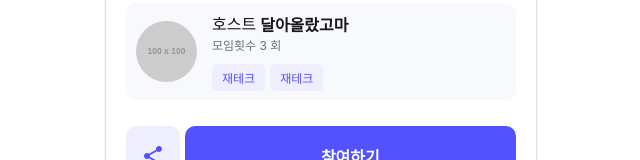
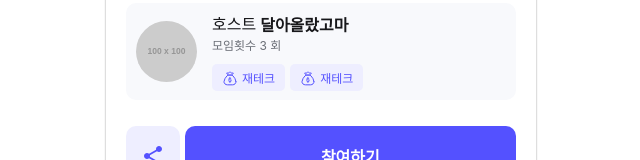
Before and after one commit to PICK-PLE/PICKPLE-client, a React (Vite) app: page /class in a window 1280 px wide. Shown: the part 584-744 px from the top of the page, without its empty margins (319-959 px from the left). Built offline with nearby package versions, Linux system fonts and the light colour scheme; a web font is replaced by a local one.

Commit message:
fix: .small svg파일 이슈 해결

```diff
--- a/src/constants/category.tsx
+++ b/src/constants/category.tsx
@@ -1,3 +1,16 @@
+import {
+  IcEmploymentSmall,
+  IcHealthSmall,
+  IcHobbySmall,
+  IcInvestmentSmall,
+  IcLanguageSmall,
+  IcLifestyleSmall,
+  IcMindSmall,
+  IcNjobSmall,
+  IcProductivitySmall,
+  IcStartupSmall,
+} from '@svg';
+import { ReactNode } from 'react';
 import {
   EmploymentFillImage,
   EmploymentFillSelectedImage,
@@ -52,6 +65,10 @@ interface CategoryIcon {
 
 interface CategoryName {
   [key: string]: string;
+}
+
+interface CategorySmallIconType {
+  [key: string]: ReactNode;
 }
 
 export const CATEGORY_ICON: CategoryIcon = {
@@ -117,6 +134,19 @@ export const CATEGORY_ICON: CategoryIcon = {
   },
 };
 
+export const CATEGORY_SMALL_ICON: CategorySmallIconType = {
+  njob: <IcNjobSmall />,
+  investment: <IcInvestmentSmall />,
+  startup: <IcStartupSmall />,
+  employment: <IcEmploymentSmall />,
+  productivity: <IcProductivitySmall />,
+  lifestyle: <IcLifestyleSmall />,
+  health: <IcHealthSmall />,
+  mind: <IcMindSmall />,
+  hobby: <IcHobbySmall />,
+  language: <IcLanguageSmall />,
+};
+
 export const CATEGORY_NAME: CategoryName = {
   njob: 'N잡',
   investment: '재테크',
--- a/src/constants/index.ts
+++ b/src/constants/index.ts
@@ -1,5 +1,5 @@
 import routePath from './routePath';
 import * as graphicImage from './graphics';
-import { CATEGORY_ICON, CATEGORY_NAME } from './category';
+import { CATEGORY_ICON, CATEGORY_NAME, CATEGORY_SMALL_ICON } from './category';
 
-export { routePath, graphicImage, CATEGORY_ICON, CATEGORY_NAME };
+export { routePath, graphicImage, CATEGORY_ICON, CATEGORY_NAME, CATEGORY_SMALL_ICON };
--- a/src/pages/class/components/HostInfoCard/HostInfoCard.tsx
+++ b/src/pages/class/components/HostInfoCard/HostInfoCard.tsx
@@ -1,5 +1,5 @@
 import { Image, Label } from '@components';
-import { CATEGORY_ICON, CATEGORY_NAME } from '@constants';
+import { CATEGORY_NAME, CATEGORY_SMALL_ICON } from '@constants';
 import { HOST_INFO_DATA } from 'src/constants/mocks/hostInfoCardData';
 
 import {
@@ -42,7 +42,7 @@ const HostInfoCard = () => {
           {categoryKeys.map((key) => {
             const category = hostCategories[key];
             return category ? (
-              <Label key={key} variant="category" icon={CATEGORY_ICON[category].small}>
+              <Label key={key} variant="category" icon={CATEGORY_SMALL_ICON[category]}>
                 {CATEGORY_NAME[category]}
               </Label>
             ) : null;
--- a/src/pages/myPage/components/HostInfoCardWithLink/HostInfoCardWithLink.tsx
+++ b/src/pages/myPage/components/HostInfoCardWithLink/HostInfoCardWithLink.tsx
@@ -12,7 +12,7 @@ import {
   linkWrapper,
 } from './HostInfoCardWithLink.style';
 import { Button, Image, InterestCategoryButton } from '@components';
-import { CATEGORY_ICON, CATEGORY_NAME } from 'src/constants/category';
+import { CATEGORY_NAME, CATEGORY_SMALL_ICON } from 'src/constants/category';
 import HostMyPageEmptyView from '../HostMyPageEmptyView/HostMyPageEmptyView';
 
 const HostInfoCardWithLink = () => {
@@ -44,7 +44,7 @@ const HostInfoCardWithLink = () => {
                     category && (
                       <InterestCategoryButton
                         key={key}
-                        icon={CATEGORY_ICON[category].small}
+                        icon={CATEGORY_SMALL_ICON[category]}
                         onClick={() => {}}>
                         {CATEGORY_NAME[category]}
                       </InterestCategoryButton>
```
